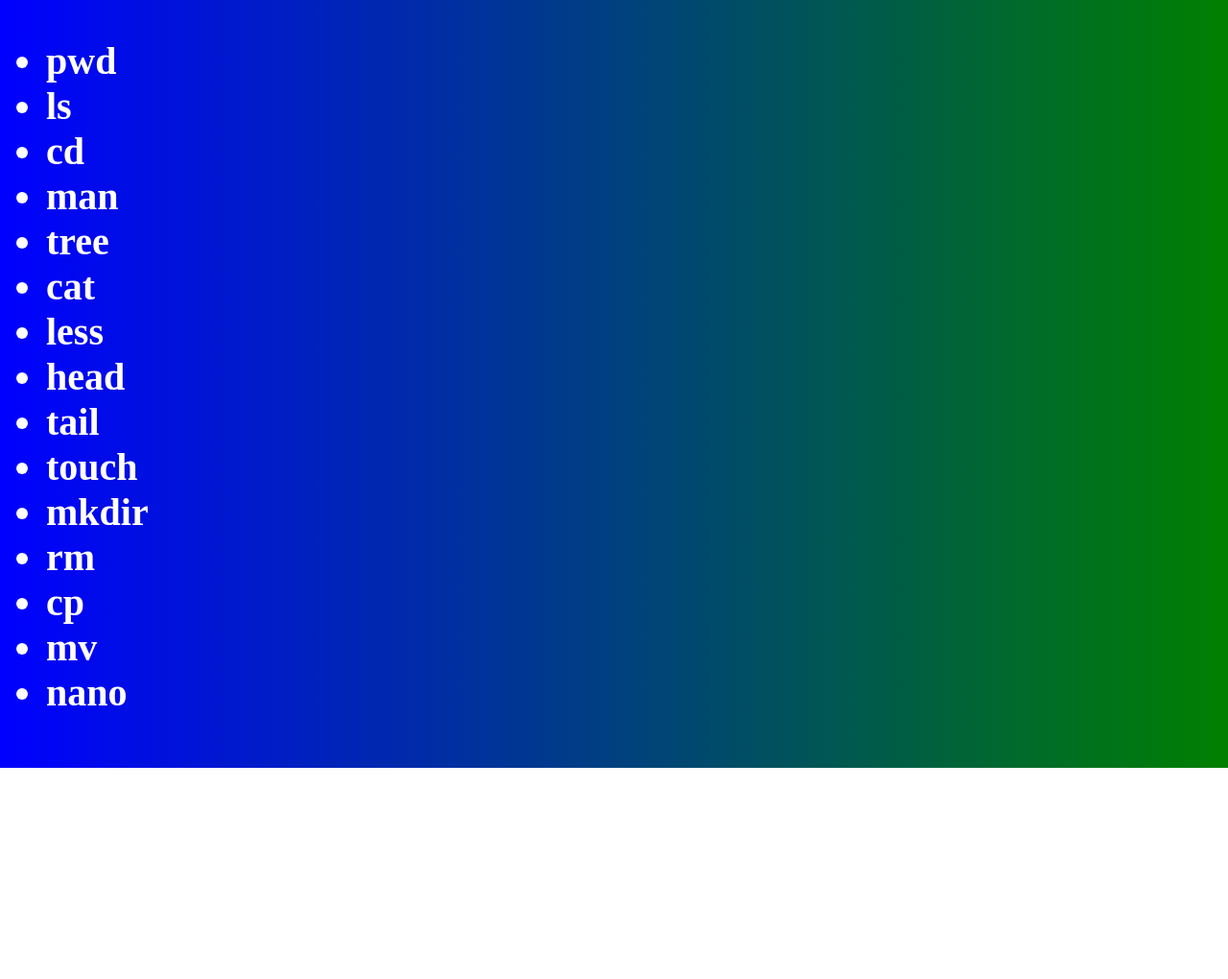
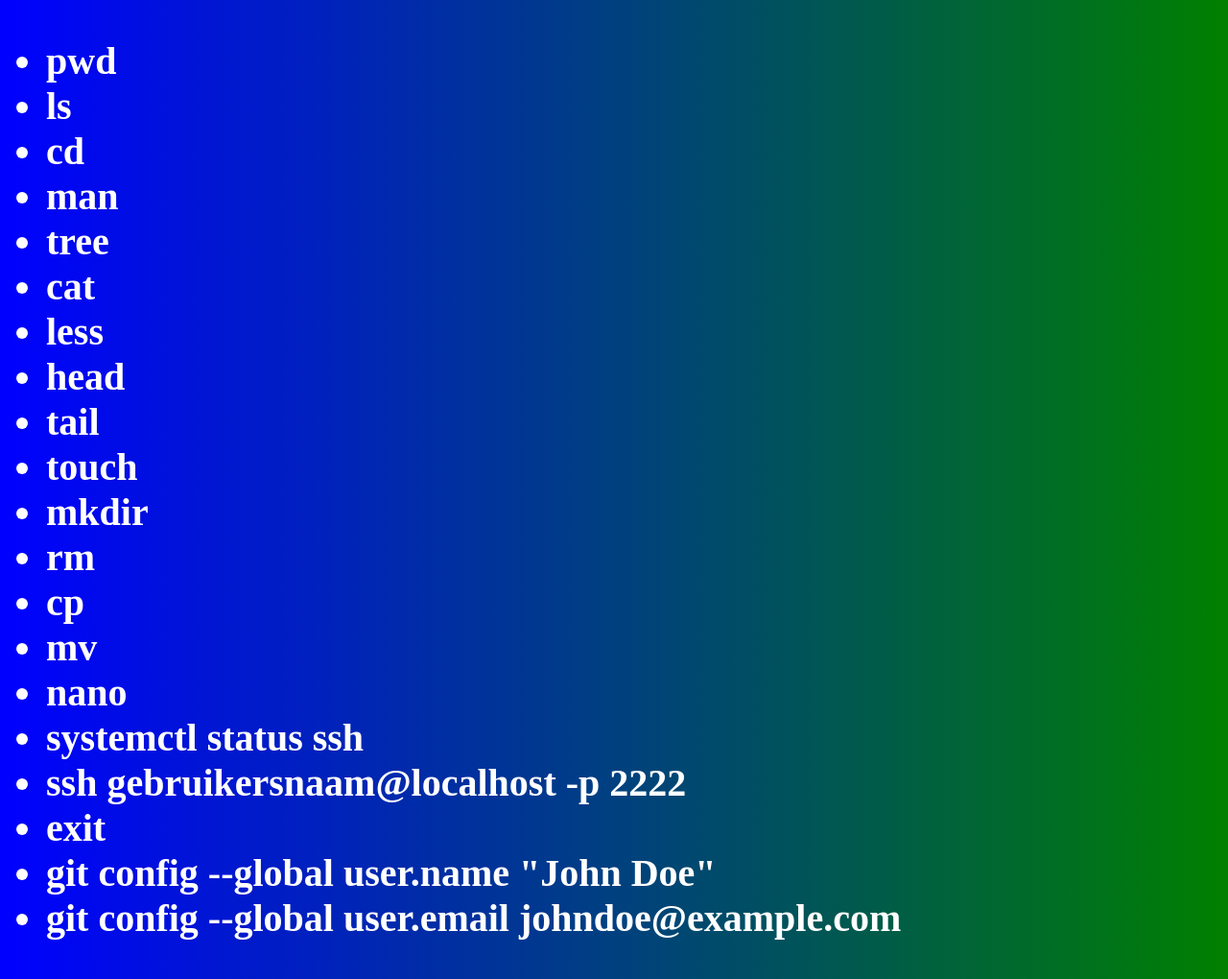
Before and after one commit to pepijn152/DevOps, a plain HTML site: page index.html in a window 1280 px wide. Shown: the whole page at 96% size. Before the commit the page ends 800 px from the top, so only its background shows below. Drawn offline with Linux system fonts and the light colour scheme.

Commit message:
Nieuwe commandos week 5

```diff
--- a/index.html
+++ b/index.html
@@ -23,6 +23,11 @@
         <li>cp</li>
         <li>mv</li>
         <li>nano</li>
+        <li>systemctl status ssh</li>
+        <li>ssh gebruikersnaam@localhost -p 2222</li>
+        <li>exit</li>
+        <li>git config --global user.name "John Doe"</li>
+        <li>git config --global user.email johndoe@example.com</li>
     </ul>
 </body>
 </html>
```
